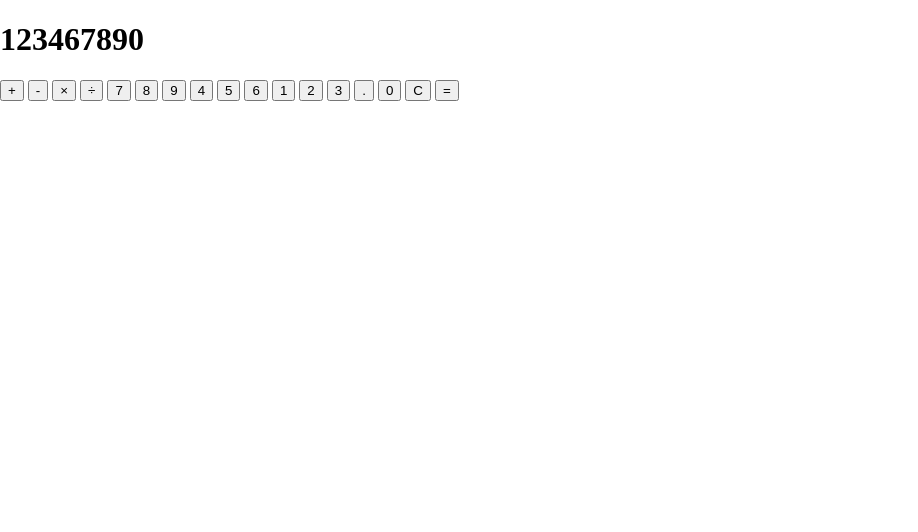
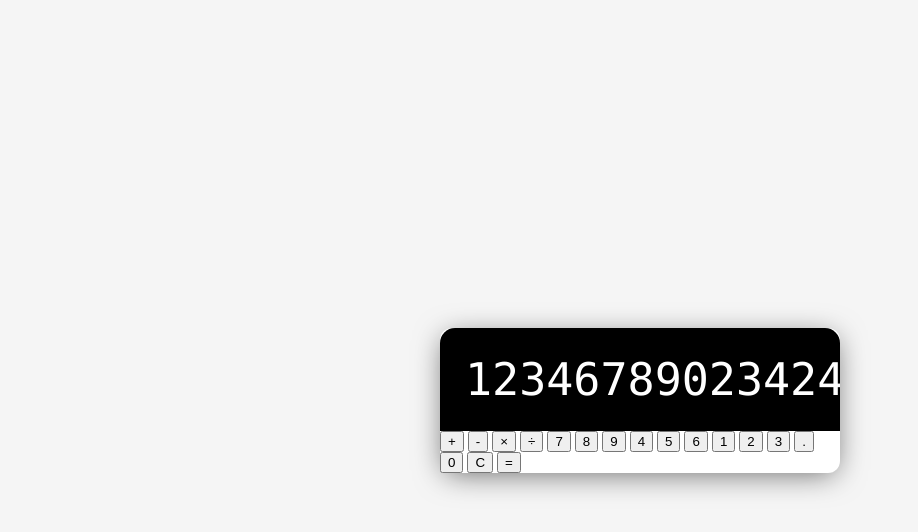
Before and after one commit to kristenwyc/Calculator-JS, a plain HTML site: page index.html in a window 1280 px wide. Shown: the whole page, without its empty margins (0-918 px from the left). Drawn offline with Linux system fonts and the light colour scheme.

Commit message:
added CSS styles

```diff
--- a/index.html
+++ b/index.html
@@ -12,7 +12,7 @@
     <div class="calculator">
       <!-- Display -->
       <div class="calculator-display">
-        <h1>123467890</h1>
+        <h1>1234678902342489284</h1>
       </div>
       <!-- Buttons -->
       <div class="calculator-buttons">
--- a/style.css
+++ b/style.css
@@ -5,4 +5,54 @@ html {
 body {
     margin: 0;
     min-height: 100vh;
+    display: flex;
+    justify-content: center;
+    align-items: center;
+    background: whitesmoke;
 }
+
+.calculator {
+    background: white;
+    width: 400px;
+    border-radius: 12px;
+    box-shadow: 0 5px 30px -5px rgba(0, 0, 0, 0.6);
+}
+
+/* Display */
+
+.calculator-display {
+    background: black;
+    color: white;
+    margin: 0;
+    display: flex;
+    align-items: center;
+    justify-content: flex-end;
+    border-radius: 15px 15px 0 0;
+}
+
+.calculator-display h1 {
+    margin: 0;
+    padding: 25px;
+    font-size: 45px;
+    font-family: 'Lucida Console', sans-serif;
+    font-weight: 100;
+    overflow-x: auto;
+}
+
+/* Custom Scrollbar  */
+
+ ::-webkit-scrollbar {
+     width: 10px;
+ }
+
+ ::-webkit-scrollbar-track {
+     background: #f1f1f1;
+ }
+
+ ::-webkit-scrollbar-thumb {
+     background: #888;
+ }
+
+ ::-webkit-scrollbar-thumb:hover {
+     background: #555;
+ }
```
